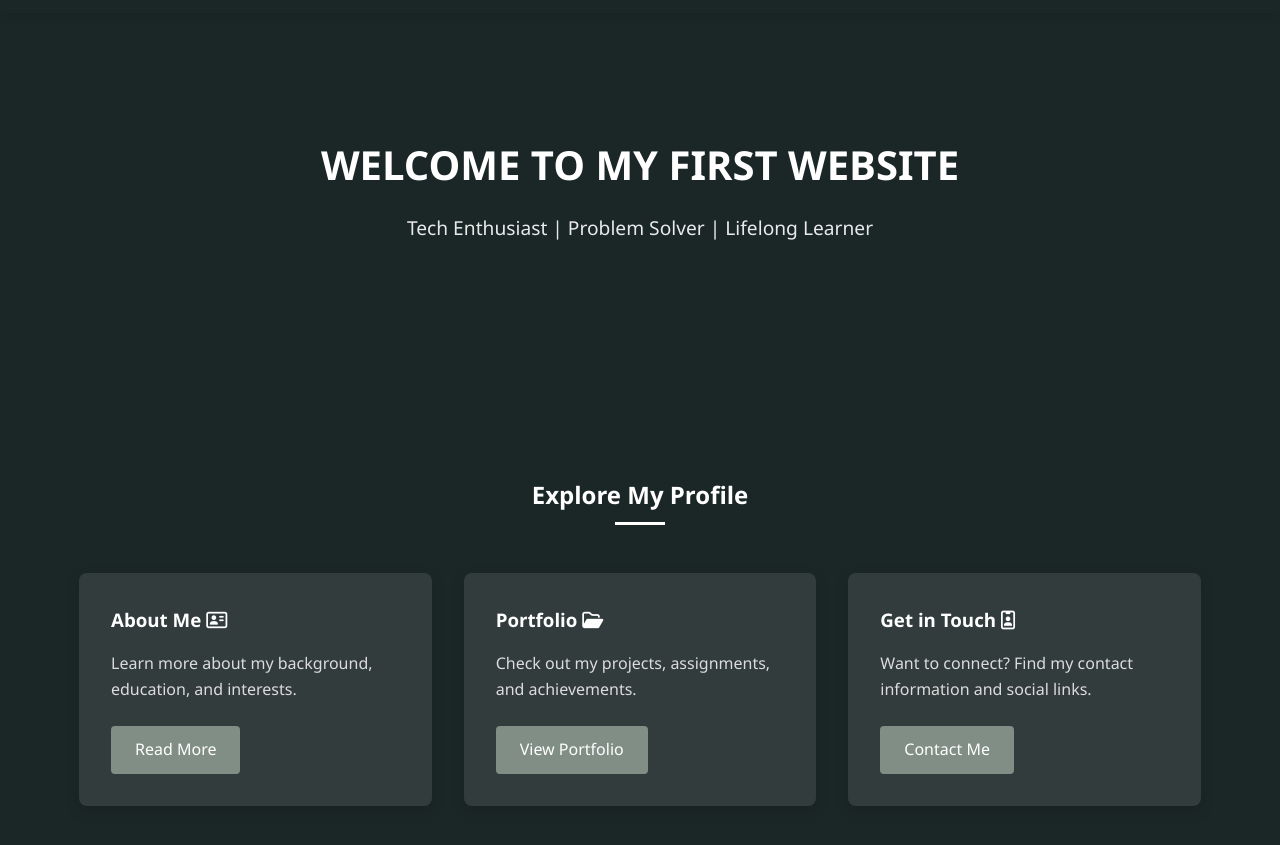
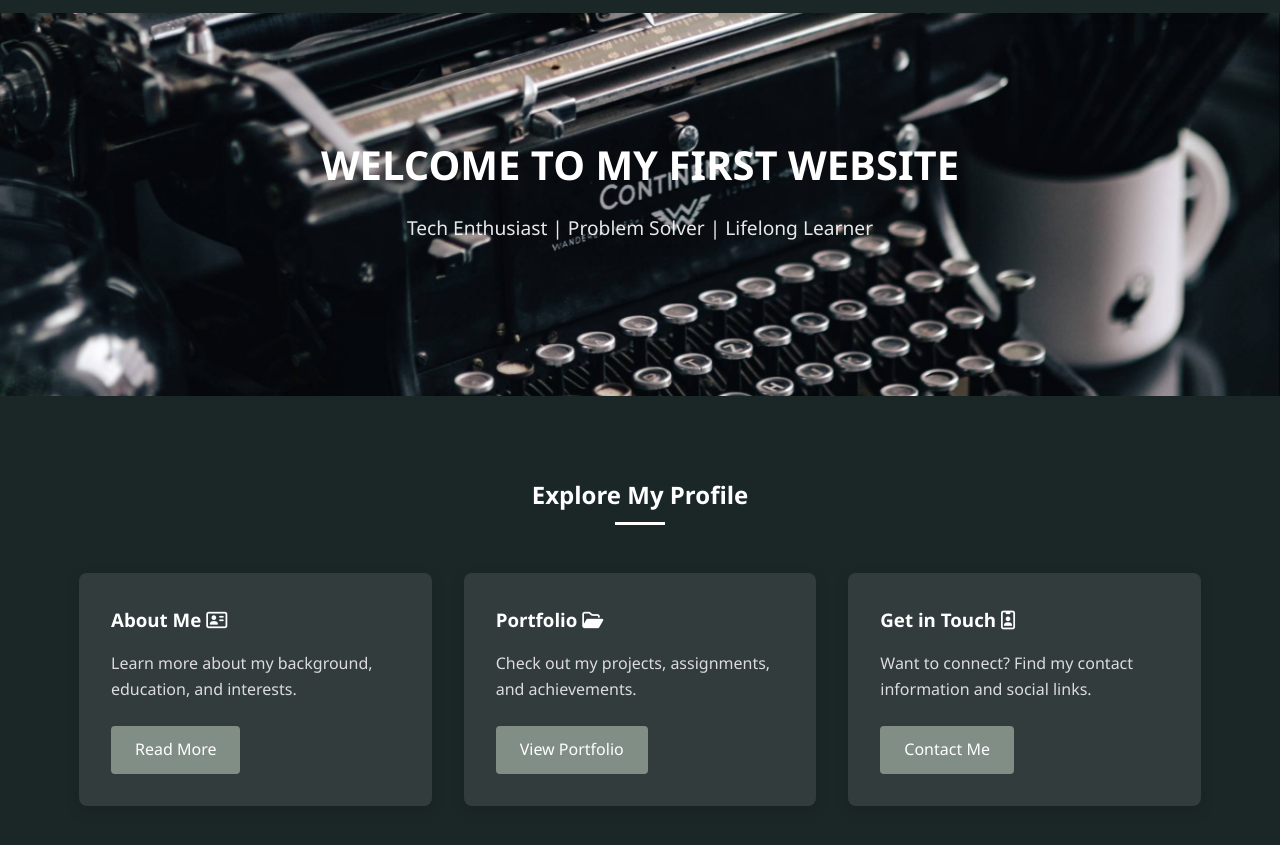
Before and after one commit to marktrixiandelena-debug/webnewx, a plain HTML site: page index.html in a window 1280 px wide. Shown: the part 59-904 px from the top of the page. Drawn offline with Linux system fonts and the light colour scheme.

Commit message:
Update 1Home.css

```diff
--- a/1Home.css
+++ b/1Home.css
@@ -1,5 +1,5 @@
  .hero1 {
-	background-image: url(image/HomeBG.jpg);
+	background-image: url(HomeBG.jpg);
 	background-repeat: no-repeat;
 	background-attachment: fixed;
 	background-size: cover;
```
